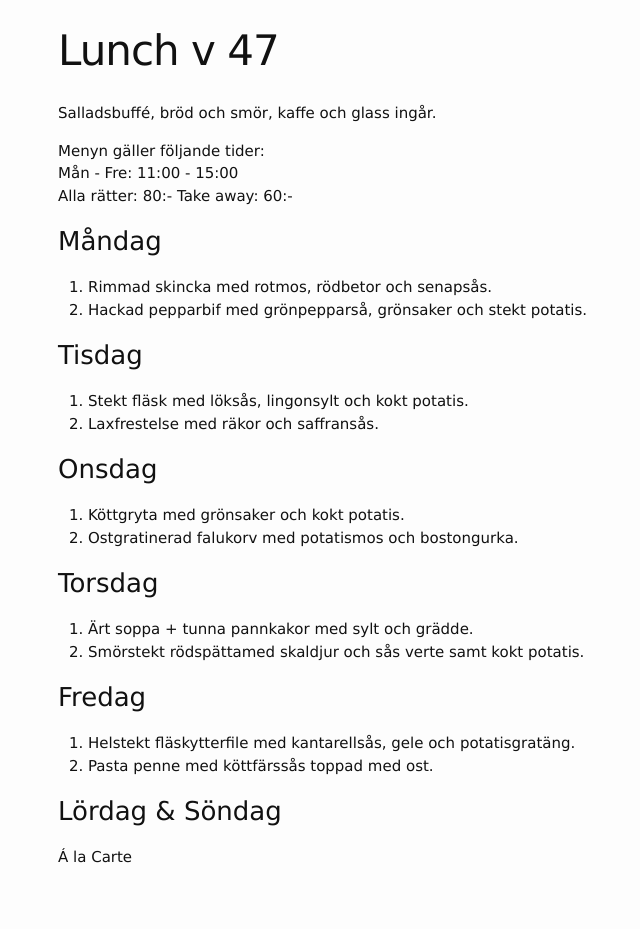
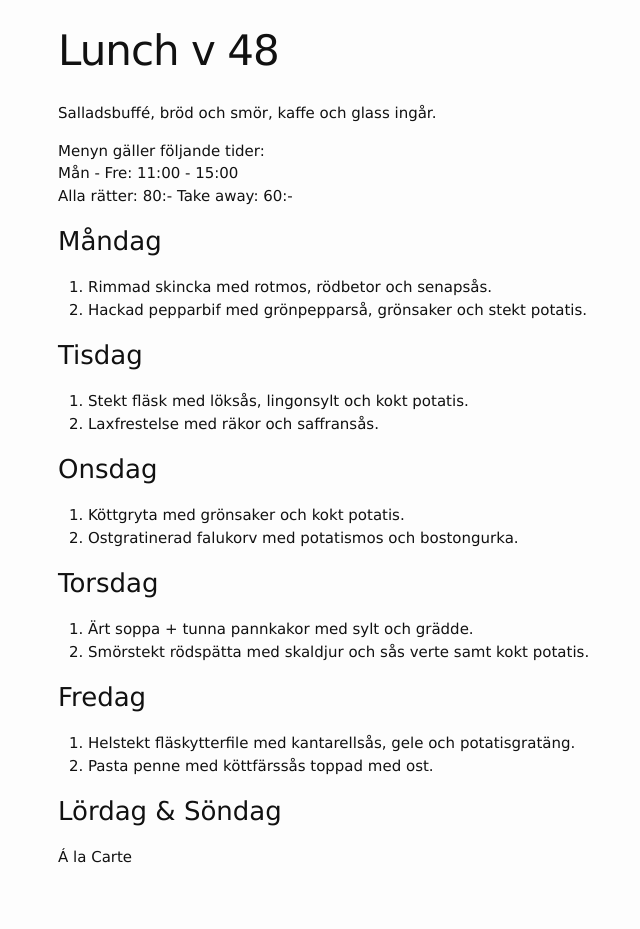
Before and after one commit to FarInn62/farinn62.github.io, a Jekyll site: the page built from lunch.md, in a window 1280 px wide. Shown: the whole page, without its empty margins (212-852 px from the left). Built offline with Jekyll 4.4.1, drawn with Linux system fonts in a browser that asks for light colours.

Commit message:
Update lunch.md

```diff
--- a/lunch.md
+++ b/lunch.md
@@ -1,6 +1,6 @@
 ---
 layout: foodmenu
-title: Lunch v 47
+title: Lunch v 48
 permalink: /lunch/
 published: true
 ---
@@ -28,7 +28,7 @@ Alla rätter: 80:- Take away: 60:-
 ### Torsdag
 
 1. Ärt soppa + tunna pannkakor med sylt och grädde.
-2. Smörstekt rödspättamed skaldjur och sås verte samt kokt potatis.
+2. Smörstekt rödspätta med skaldjur och sås verte samt kokt potatis.
 
 ### Fredag
 
```
